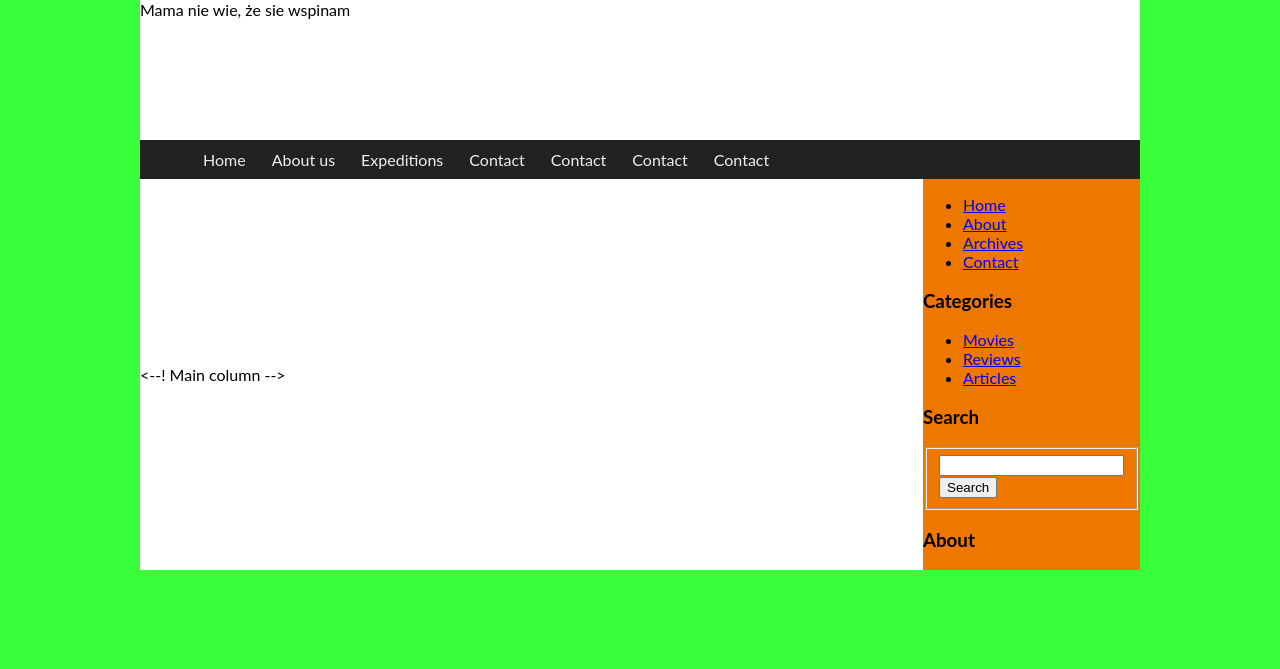
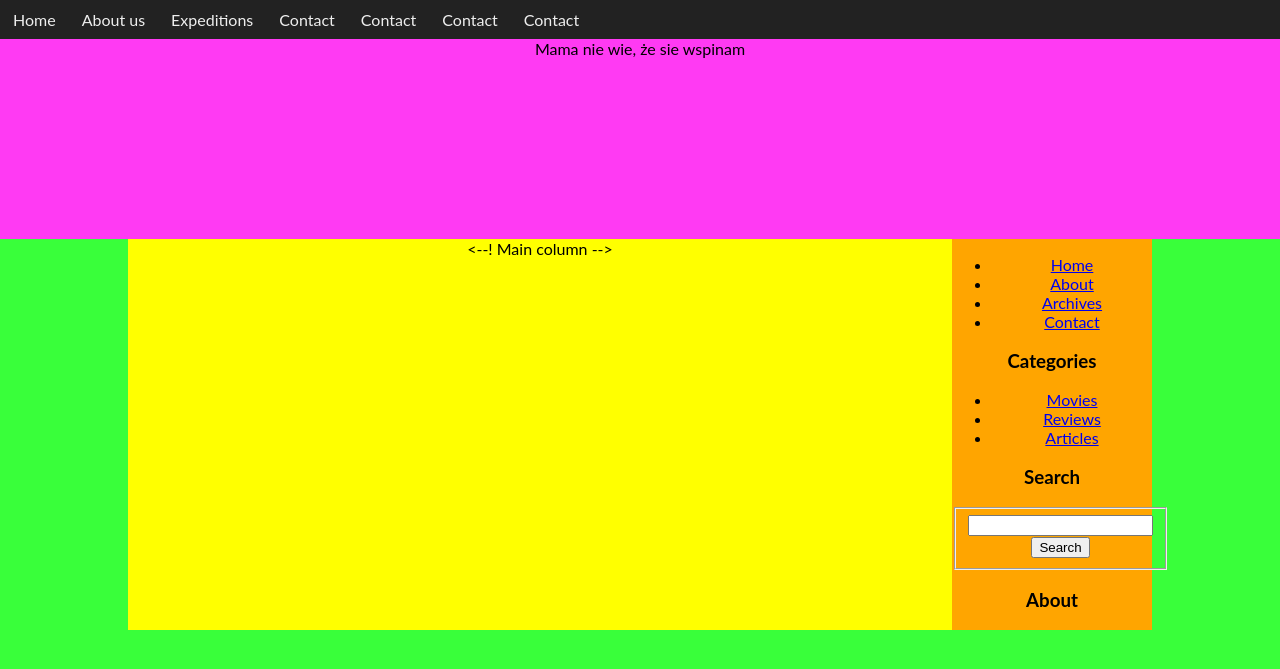
Before and after one commit to ntmagda/blog, a Django app: template main/templates/main/index.html in a window 1280 px wide. Shown: the top 669 px of the page. Run offline with Django 3.2, Linux system fonts and the light colour scheme; the template is opened without the code that fills it, so the values that code supplies are empty; some libraries are stand-ins or nearby versions.

Commit message:
initial relations between contents

```diff
--- /dev/null
+++ b/main/static/main/css/style1.css
@@ -0,0 +1,108 @@
+
+/*GENERAL STYLING*/
+body {
+    background-color: #39ff3a;
+    color: #000000;
+    margin: 0;
+    padding: 0;
+    text-align: center;
+    font-family: 'Lato', sans-serif;
+    font-weight: 400;
+}
+
+
+#website {
+    height: 100%;
+    overflow: hidden;
+    margin: 0;
+    display: flex;
+    flex-direction: column;
+    /*box-sizing: border-box;*/
+    flex-grow: 0;
+    flex-shrink: 0;
+    align-items: center;
+}
+
+
+#header {
+    display: flex;
+    flex-direction: column;
+    width: 100%;
+}
+#main-menu{
+    order: 1;
+    flex: 1 100%;
+    background-color: aliceblue;
+    text-align: center;
+
+}
+
+#blog-title{
+    order: 2;
+    flex-grow: 0;
+    flex-shrink: 0;
+    height: 200px;
+    background-color: #ff3af3;
+
+}
+
+#main {
+    display: flex;
+    /*flex-direction: row;*/
+    width: 80%;
+    flex-flow: row;
+    /*flex-grow: 0;*/
+    /*flex-shrink: 0;*/
+    /*flex-basis: 1000px;*/
+
+}
+
+
+#content {
+    order: 1;
+    background-color: yellow;
+    flex:1;
+
+}
+
+
+#side-bar {
+    order: 2;
+    background-color: orange;
+    width:200px;
+    /*flex: 0 100%;*/
+    /*flex-grow: 0;*/
+    /*flex-shrink: 0;*/
+    /*flex-basis: 30%;*/
+}
+
+
+
+/* MAIN MENU */
+
+#main-menu {
+    color: aliceblue;
+    background-color: #222222;
+}
+
+#main-menu ul {
+    list-style-type: none;
+    margin: 0;
+    padding: 0;
+    align-items: center;
+}
+
+#main-menu li a {
+    display: inline;
+    list-style-type: none;
+    margin: 0;
+    padding: 10px 13px;
+    float: left;
+    color: #eeeeee;
+    text-decoration: none;
+    /*fade effect*/
+    background-color: #222222;
+    transition: background-color .1s ease-in-out;
+    -moz-transition: background-color .1s ease-in-out;
+    -webkit-transition: background-color .1s ease-in-out;
+}
--- a/main/templates/main/index.html
+++ b/main/templates/main/index.html
@@ -6,16 +6,11 @@
 	<title>Mama nie wie, że się wspinam</title>
 	<meta charset="utf-8">
 	<meta name="author" content="ntmagda">
-    <link rel="stylesheet" type="text/css" href="{% static '/main/css/style.css' %}">
+    <link rel="stylesheet" type="text/css" href="{% static '/main/css/style1.css' %}">
 </head>
 <body>
 <div id="website">
     <div id="header">
-        <div id = "blog-title">
-            Mama nie wie, że sie wspinam
-        </div>
-    </div>
-
         <div id="main-menu">
                     <ul>
                         <li class = "menu-item"><a href="{% url 'main:home' 		%}">Home</a></li>
@@ -27,7 +22,11 @@
                         <li class = "menu-item"><a href="{% url 'main:contact' 		%}">Contact</a></li>
                     </ul>
         </div>
-        <div id="wrapper">
+        <div id = "blog-title">
+            Mama nie wie, że sie wspinam
+        </div>
+    </div>
+    <div id="main">
         <div id="content">
             <--! Main column -->
             {% block content %}
@@ -59,9 +58,6 @@
             <h3>About</h3>
         </div>
     </div>
-    <div id="cleared"></div>
-    </div>
-
 </div>
 </body>
 </html>
```
Lines whose indentation alone changed are shown as unchanged.
